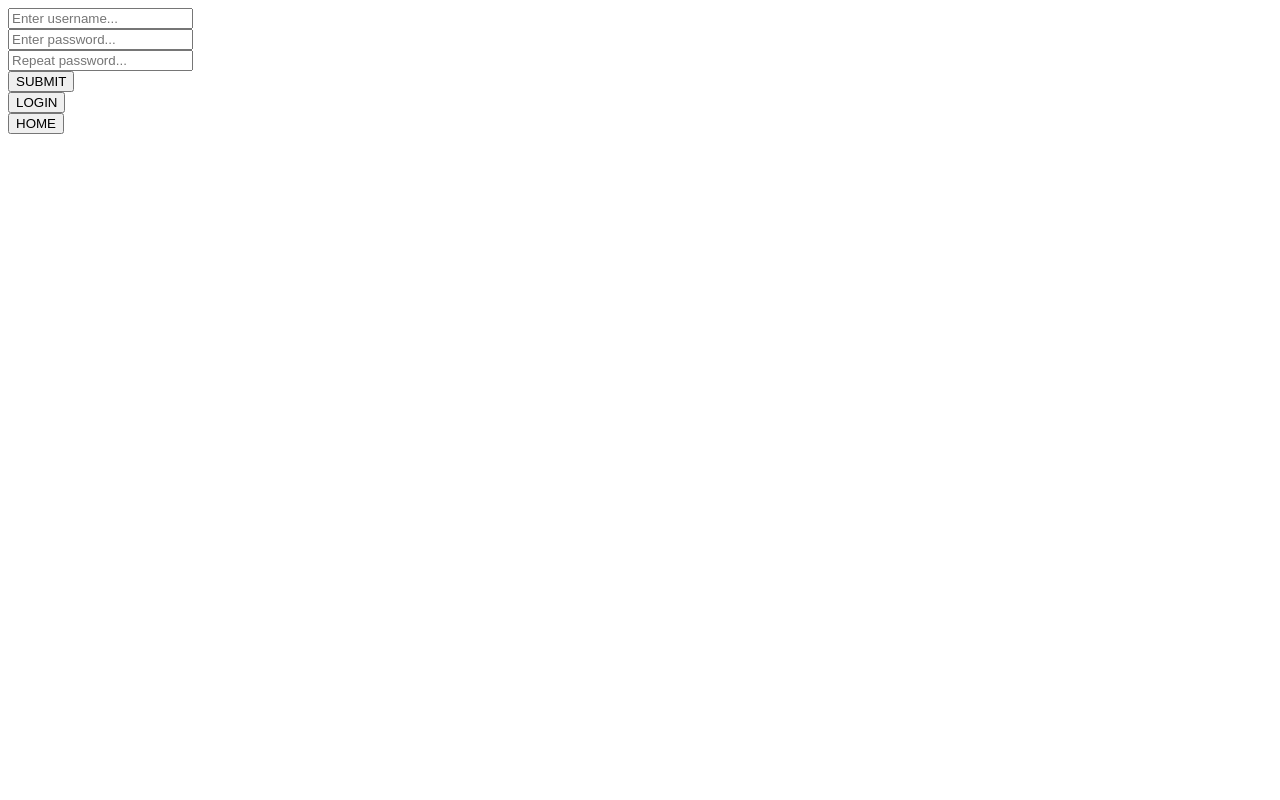
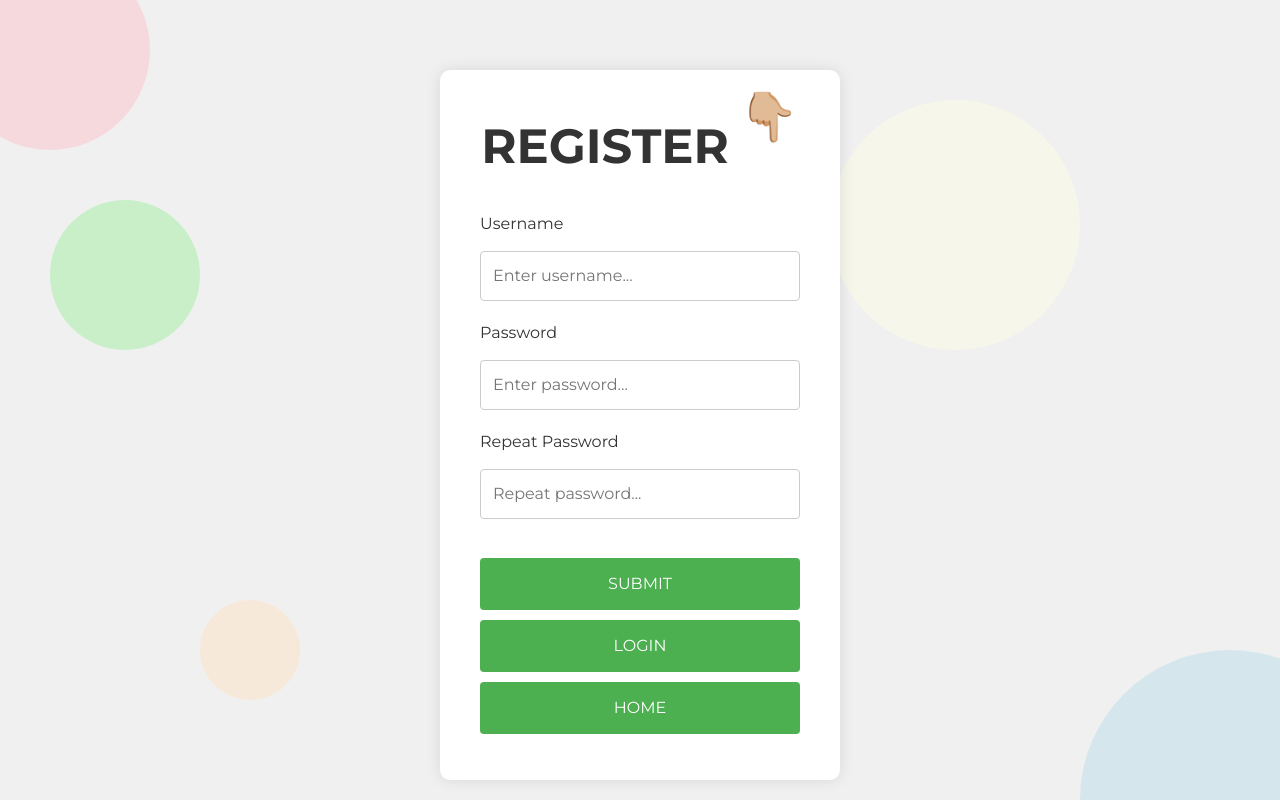
Before and after one commit to deNeedo/TodoApp, a React (Vite) app: page /home in a window 1280 px wide. Both pictures are taken after a click on the button "REGISTER". Built offline with nearby package versions, Linux system fonts and the light colour scheme.

Commit message:
Added some CSS

```diff
--- a/index.html
+++ b/index.html
@@ -5,6 +5,8 @@
         <meta name="viewport" content="width=device-width, initial-scale=1.0" />
         <title> Todo App </title>
         <link rel="icon" type="image/x-icon" href="./assets/favicon.png">
+        <link href="https://fonts.googleapis.com/css2?family=Montserrat:wght@400;700&display=swap" rel="stylesheet">
+
     </head>
     <body>
         <div id="root"> </div>
--- a/package.json
+++ b/package.json
@@ -11,6 +11,7 @@
     },
     "dependencies": {
         "bcryptjs": "^2.4.3",
+        "bootstrap": "^5.3.3",
         "firebase": "^10.12.2",
         "react": "^18.2.0",
         "react-dom": "^18.2.0",
--- /dev/null
+++ b/src/components/css/Home.css
@@ -0,0 +1,146 @@
+/* Home.css */
+body {
+    background: #f0f0f0;
+    display: flex;
+    justify-content: center;
+    align-items: center;
+    height: 100vh;
+    margin: 0;
+    font-family: 'Montserrat', sans-serif;
+}
+
+.container {
+    margin-top: 50px;
+    text-align: center;
+    background: white;
+    padding: 40px;
+    border-radius: 10px;
+    box-shadow: 0 0 15px rgba(0, 0, 0, 0.1);
+    position: relative;
+    z-index: 1;
+}
+
+/* .button-container {
+    margin: 20px 0;
+}
+
+.btn-primary, .btn-secondary {
+    width: 200px;
+    padding: 10px;
+    font-size: 18px;
+} */
+
+button {
+    width: 100%;
+    background-color: #4CAF50;
+    color: white;
+    padding: 14px 20px;
+    margin: 4px 0; /* Reduced margin between buttons */
+    border: none;
+    border-radius: 4px;
+    cursor: pointer;
+    font-size: 16px;
+    transition: background-color 0.3s ease, transform 0.3s ease;
+}
+
+button:hover {
+    background-color: #45a049;
+    transform: scale(1.05);
+}
+
+.fade-in {
+    animation: fadeIn 1s ease-in-out;
+}
+
+@keyframes fadeIn {
+    from {
+        opacity: 0;
+    }
+    to {
+        opacity: 1;
+    }
+}
+
+@keyframes wave {
+    0% { transform: rotate(0deg); }
+    10% { transform: rotate(14deg); }
+    20% { transform: rotate(-8deg); }
+    30% { transform: rotate(14deg); }
+    40% { transform: rotate(-4deg); }
+    50% { transform: rotate(10deg); }
+    60% { transform: rotate(0deg); }
+    100% { transform: rotate(0deg); }
+}
+
+.title {
+    font-size: 48px;
+    color: #333;
+    margin-bottom: 30px;
+    display: flex;
+    align-items: center;
+    justify-content: center;
+    text-transform: uppercase;
+    font-weight: 700;
+}
+
+.title .hand {
+    display: inline-block;
+    animation: wave 2s infinite;
+    transform-origin: 70% 70%;
+    margin-left: 10px;
+}
+
+.background-shapes {
+    position: absolute;
+    top: 0;
+    left: 0;
+    width: 100%;
+    height: 100%;
+    overflow: hidden;
+    z-index: 0;
+}
+
+.shape {
+    position: absolute;
+    border-radius: 50%;
+}
+
+.shape1 {
+    width: 200px;
+    height: 200px;
+    top: -50px;
+    left: -50px;
+    background: rgba(255, 182, 193, 0.4); /* Light Pink */
+}
+
+.shape2 {
+    width: 300px;
+    height: 300px;
+    bottom: -150px;
+    right: -100px;
+    background: rgba(173, 216, 230, 0.4); /* Light Blue */
+}
+
+.shape3 {
+    width: 150px;
+    height: 150px;
+    top: 200px;
+    left: 50px;
+    background: rgba(144, 238, 144, 0.4); /* Light Green */
+}
+
+.shape4 {
+    width: 100px;
+    height: 100px;
+    bottom: 100px;
+    left: 200px;
+    background: rgba(255, 223, 186, 0.4); /* Light Peach */
+}
+
+.shape5 {
+    width: 250px;
+    height: 250px;
+    top: 100px;
+    right: 200px;
+    background: rgba(255, 255, 224, 0.4); /* Light Yellow */
+}
--- /dev/null
+++ b/src/components/css/Register.css
@@ -0,0 +1,164 @@
+/* Register.css */
+body {
+    background: #f0f0f0;
+    display: flex;
+    justify-content: center;
+    align-items: center;
+    height: 100vh;
+    margin: 0;
+    font-family: 'Montserrat', sans-serif;
+}
+
+.container {
+    text-align: center;
+    background: white;
+    padding: 40px;
+    border-radius: 10px;
+    box-shadow: 0 0 15px rgba(0, 0, 0, 0.1);
+    position: relative;
+    z-index: 1;
+    animation: fadeIn 1s ease-in-out;
+    width: 400px;
+}
+
+input[type="text"], input[type="password"] {
+    width: 100%;
+    padding: 12px;
+    margin: 10px 0;
+    display: inline-block;
+    border: 1px solid #ccc;
+    border-radius: 4px;
+    box-sizing: border-box;
+    font-size: 16px;
+}
+
+button {
+    width: 100%;
+    background-color: #4CAF50;
+    color: white;
+    padding: 14px 20px;
+    margin: 4px 0; /* Reduced margin between buttons */
+    border: none;
+    border-radius: 4px;
+    cursor: pointer;
+    font-size: 16px;
+    transition: background-color 0.3s ease, transform 0.3s ease;
+}
+
+button:hover {
+    background-color: #45a049;
+    transform: scale(1.05);
+}
+
+.button-container {
+    margin: 2px 0; /* Smaller gap between buttons */
+}
+
+.submit-container {
+    margin-top: 25px; /* Increased gap above the submit button */
+}
+
+@keyframes fadeIn {
+    from {
+        opacity: 0;
+    }
+    to {
+        opacity: 1;
+    }
+}
+
+@keyframes bounce {
+    0%, 20%, 50%, 80%, 100% {
+        transform: translateY(0);
+    }
+    40% {
+        transform: translateY(-30px);
+    }
+    60% {
+        transform: translateY(-15px);
+    }
+}
+
+.form-container {
+    animation: bounce 2s;
+}
+
+.title {
+    font-size: 48px;
+    color: #333;
+    margin-bottom: 30px;
+    display: flex;
+    align-items: center;
+    justify-content: center;
+    text-transform: uppercase;
+    font-weight: 700;
+}
+
+.title .emoji {
+    display: inline-block;
+    animation: bounce 2s infinite;
+    margin-left: 10px;
+}
+
+label {
+    text-align: left;
+    display: block;
+    margin: 10px 0 5px;
+    font-size: 16px;
+    color: #333;
+}
+
+.background-shapes {
+    position: absolute;
+    top: 0;
+    left: 0;
+    width: 100%;
+    height: 100%;
+    overflow: hidden;
+    z-index: 0;
+}
+
+.shape {
+    position: absolute;
+    border-radius: 50%;
+}
+
+.shape1 {
+    width: 200px;
+    height: 200px;
+    top: -50px;
+    left: -50px;
+    background: rgba(255, 182, 193, 0.4); /* Light Pink */
+}
+
+.shape2 {
+    width: 300px;
+    height: 300px;
+    bottom: -150px;
+    right: -100px;
+    background: rgba(173, 216, 230, 0.4); /* Light Blue */
+}
+
+.shape3 {
+    width: 150px;
+    height: 150px;
+    top: 200px;
+    left: 50px;
+    background: rgba(144, 238, 144, 0.4); /* Light Green */
+}
+
+.shape4 {
+    width: 100px;
+    height: 100px;
+    bottom: 100px;
+    left: 200px;
+    background: rgba(255, 223, 186, 0.4); /* Light Peach */
+}
+
+.shape5 {
+    width: 250px;
+    height: 250px;
+    top: 100px;
+    right: 200px;
+    background: rgba(255, 255, 224, 0.4); /* Light Yellow */
+}
--- a/src/components/pages/Home.jsx
+++ b/src/components/pages/Home.jsx
@@ -1,63 +1,107 @@
-import React, { useEffect, useState } from 'react'
-import { useNavigate, useLocation } from 'react-router-dom'
-import { db } from '../../firebase.js'
-import { collection, getDocs } from 'firebase/firestore'
+import React, { useEffect, useState } from 'react';
+import { useNavigate, useLocation } from 'react-router-dom';
+import { db } from '../../firebase.js';
+import { collection, getDocs } from 'firebase/firestore';
+import 'bootstrap/dist/css/bootstrap.min.css';
+import '../css/Home.css';
+
 
 export default function Home() {
-    const navigate = useNavigate(); const location = useLocation()
+    const navigate = useNavigate();
+    const location = useLocation();
 
-    const [projects, setProjects] = useState([])
-    const [todos, setTodos] = useState([])
+    const [projects, setProjects] = useState([]);
+    const [todos, setTodos] = useState([]);
     const [user, setUser] = useState(location.state !== null ? location.state.user : null);
 
-    const loginRedirect = () => {user === null ? navigate('/login', {state: {user: user}}) : console.log("Already logged in!")}
-    const registerRedirect = () => {user === null ? navigate('/register', {state: {user: user}}) : console.log("Already logged in!")}
-    const projectsRedirect = () => {navigate('/projects', {state: {user: user, projects: projects, todos: todos}})}
-    const todosRedirect = () => {navigate('/todos', {state: {user: user, projects: projects, todos: todos}})}
-    const logout = () => {setUser(null)}
+    const loginRedirect = () => {
+        user === null ? navigate('/login', { state: { user: user } }) : console.log("Already logged in!");
+    };
+
+    const registerRedirect = () => {
+        user === null ? navigate('/register', { state: { user: user } }) : console.log("Already logged in!");
+    };
+
+    const projectsRedirect = () => {
+        navigate('/projects', { state: { user: user, projects: projects, todos: todos } });
+    };
+
+    const todosRedirect = () => {
+        navigate('/todos', { state: { user: user, projects: projects, todos: todos } });
+    };
+
+    const logout = () => {
+        setUser(null);
+    };
 
     useEffect(() => {
         if (user === null) {
-            setUser(null)
+            setUser(null);
         } else {
-            fetchProjects()
-            fetchTodos()
+            fetchProjects();
+            fetchTodos();
         }
-    }, [user])
+    }, [user]);
 
     const fetchProjects = async () => {
-        let array = []
+        let array = [];
         const querySnapshot = await getDocs(collection(db, 'projects'));
         querySnapshot.forEach((doc) => {
             if (doc.data().user === location.state.user) {
-                array.push({id: doc.id, ...doc.data()})
+                array.push({ id: doc.id, ...doc.data() });
             }
-        })
-        setProjects(array)
-    }
+        });
+        setProjects(array);
+    };
 
-    const fetchTodos = async () => {{
-        let array = []
+    const fetchTodos = async () => {
+        let array = [];
         const querySnapshot = await getDocs(collection(db, 'todos'));
         querySnapshot.forEach((doc) => {
             if (doc.data().user === location.state.user) {
-                array.push({id: doc.id, ...doc.data()})
+                array.push({ id: doc.id, ...doc.data() });
             }
-        })
-        setTodos(array)
-    }}
+        });
+        setTodos(array);
+    };
 
     return (
-        user !== null ?
-        <div>
-            <div> <button onClick={projectsRedirect}> PROJECTS </button> </div>
-            <div> <button onClick={todosRedirect}> TODOS </button> </div>
-            <div> <button onClick={logout}> LOGOUT </button> </div>
+        <div className="main-container">
+            <div className="background-shapes">
+                <div className="shape shape1"></div>
+                <div className="shape shape2"></div>
+                <div className="shape shape3"></div>
+                <div className="shape shape4"></div>
+                <div className="shape shape5"></div>
+            </div>
+            <div className="container fade-in">
+                <div className="title">
+                    TODO APP
+                    <span className="hand">👋🏼</span>
+                </div>
+                {user !== null ? (
+                    <>
+                        <div className="button-container">
+                            <button onClick={projectsRedirect}>PROJECTS</button>
+                        </div>
+                        <div className="button-container">
+                            <button onClick={todosRedirect}>TODOS</button>
+                        </div>
+                        <div className="button-container">
+                            <button onClick={logout}>LOGOUT</button>
+                        </div>
+                    </>
+                ) : (
+                    <>
+                        <div className="button-container">
+                            <button onClick={loginRedirect}>LOGIN HERE</button>
+                        </div>
+                        <div className="button-container">
+                            <button onClick={registerRedirect}>REGISTER</button>
+                        </div>
+                    </>
+                )}
+            </div>
         </div>
-        :
-        <div>
-            <div> <button onClick={loginRedirect}> LOGIN </button> </div>
-            <div> <button onClick={registerRedirect}> REGISTER </button> </div>
-        </div>
-    )
+    );
 }
--- a/src/components/pages/Register.jsx
+++ b/src/components/pages/Register.jsx
@@ -4,6 +4,7 @@ import { db } from '../../firebase.js'
 import { collection, addDoc } from 'firebase/firestore'
 import { hashPassword } from '../../utils/hashGenerator.jsx'
 import { registerValidator } from '../../utils/registerValidator.jsx'
+import '../css/Register.css';
 
 export default function Register() {
     const navigate = useNavigate(); const location = useLocation()
@@ -37,15 +38,43 @@ export default function Register() {
     }
 
     return (
-        <div>
-            <form onSubmit={handleSubmit}>
-                <div> <input type='test' placeholder='Enter username...' value={username} onChange={(e) => setUsername(e.target.value)} required/> </div>
-                <div> <input type='test' placeholder='Enter password...' value={password} onChange={(e) => setPassword(e.target.value)} required/> </div>
-                <div> <input type='test' placeholder='Repeat password...' value={repeated} onChange={(e) => setRepeated(e.target.value)} required/> </div>
-                <div> <button> SUBMIT </button> </div>
-            </form>
-            <div> <button onClick={login}> LOGIN </button> </div>
-            <div> <button onClick={home}> HOME  </button> </div>
+        <div className="main-container">
+            <div className="background-shapes">
+                <div className="shape shape1"></div>
+                <div className="shape shape2"></div>
+                <div className="shape shape3"></div>
+                <div className="shape shape4"></div>
+                <div className="shape shape5"></div>
+            </div>
+            <div className="container form-container">
+                <div className="title">
+                    REGISTER
+                    <span className="emoji">👇🏼</span>
+                </div>
+                <form onSubmit={handleSubmit}>
+                    <div>
+                        <label>Username</label>
+                        <input type="text" placeholder="Enter username..." value={username} onChange={(e) => setUsername(e.target.value)} required />
+                    </div>
+                    <div>
+                        <label>Password</label>
+                        <input type="password" placeholder="Enter password..." value={password} onChange={(e) => setPassword(e.target.value)} required />
+                    </div>
+                    <div>
+                        <label>Repeat Password</label>
+                        <input type="password" placeholder="Repeat password..." value={repeated} onChange={(e) => setRepeated(e.target.value)} required />
+                    </div>
+                    <div className="submit-container">
+                        <button type="submit">SUBMIT</button>
+                    </div>
+                </form>
+                <div className="button-container">
+                    <button onClick={login}>LOGIN</button>
+                </div>
+                <div className="button-container">
+                    <button onClick={home}>HOME</button>
+                </div>
+            </div>
         </div>
-    )
+    );
 }
--- a/vite.config.js
+++ b/vite.config.js
@@ -1,5 +1,6 @@
 import { defineConfig } from 'vite'
 import react from '@vitejs/plugin-react'
+
 export default defineConfig({
     plugins: [react()],
     server: {
```
